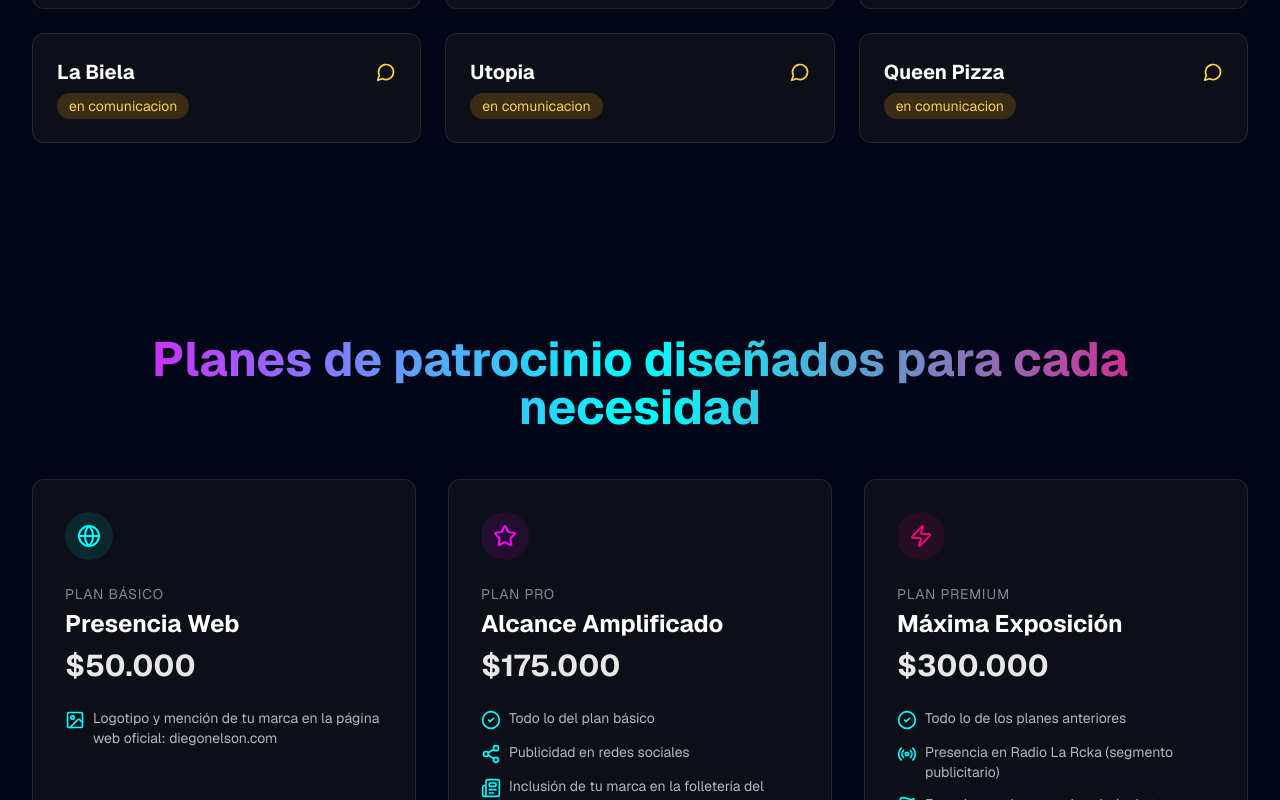
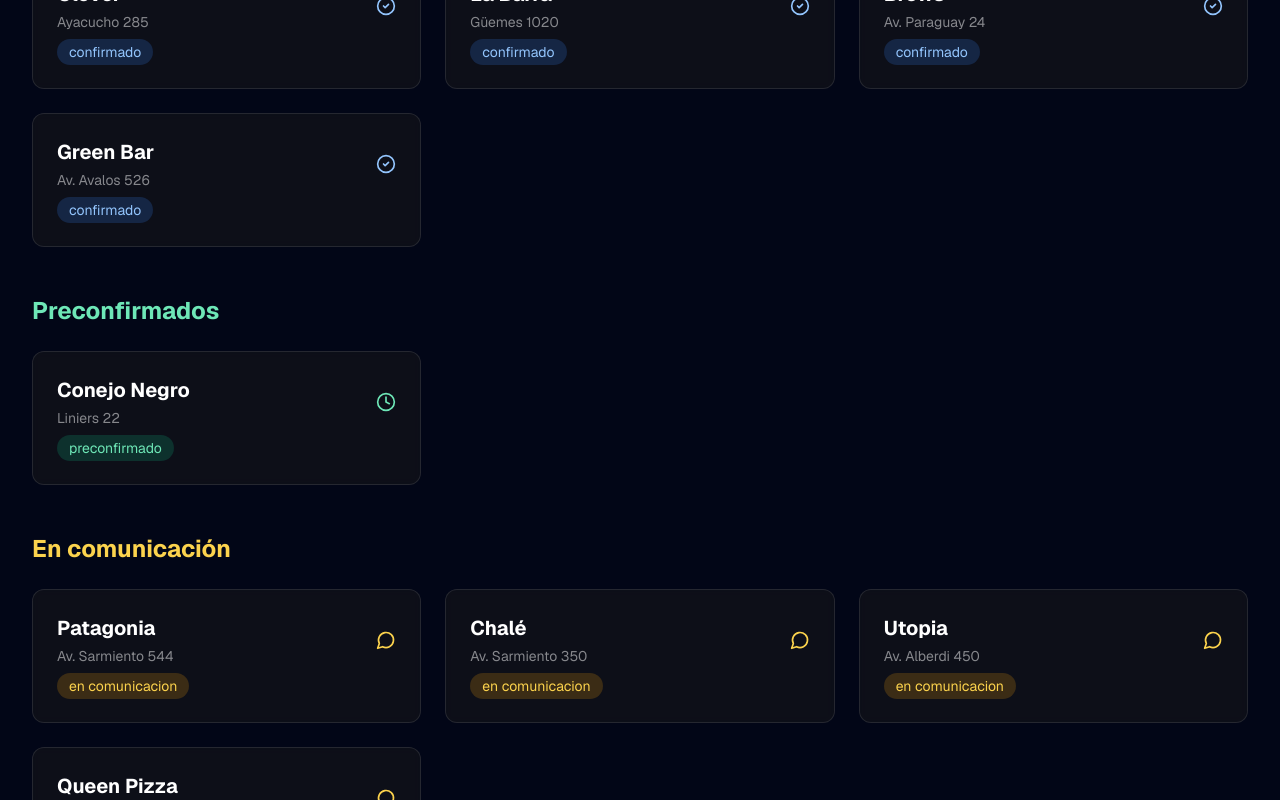
Before and after one commit to nelsondiego/diegonelson-live-sessions, a Next.js app: page /sponsors in a window 1280 px wide. Shown: the part 1240-2040 px from the top of the page. Built offline with nearby package versions, Linux system fonts and the light colour scheme.

Commit message:
Refactor venues section with grouped status, added addresses, and improved layout

```diff
--- a/src/app/sponsors/page.tsx
+++ b/src/app/sponsors/page.tsx
@@ -1,5 +1,3 @@
-"use client";
-
 import Image from "next/image";
 import Link from "next/link";
 import { Mail, Phone, Globe, Star, Zap, Home, MessageCircle, Clock, CheckCircle2, Image as ImageIcon, Share2, Newspaper, Radio, Flag } from "lucide-react";
@@ -10,6 +8,7 @@ type VenueStatus = "en comunicacion" | "preconfirmado" | "confirmado";
 interface Venue {
   name: string;
   status: VenueStatus;
+  address: string;
 }
 
 const plans = [
@@ -89,26 +88,47 @@ const venues: Venue[] = [
   {
     name: "Conejo Negro",
     status: "preconfirmado",
+    address: "Liniers 22"
   },
   {
     name: "Clover",
-    status: "preconfirmado",
+    status: "confirmado",
+    address: "Ayacucho 285"
   },
   {
     name: "La Barra",
-    status: "preconfirmado",
+    status: "confirmado",
+    address: "Güemes 1020"
   },
   {
-    name: "La Biela",
+    name: "Brews",
+    status: "confirmado",
+    address: "Av. Paraguay 24"
+  },
+  {
+    name: "Green Bar",
+    status: "confirmado",
+    address: "Av. Avalos 526"
+  },
+  {
+    name: "Patagonia",
     status: "en comunicacion",
+    address: "Av. Sarmiento 544"
+  },
+  {
+    name: "Chalé",
+    status: "en comunicacion",
+    address: "Av. Sarmiento 350"
   },
   {
     name: "Utopia",
     status: "en comunicacion",
+    address: "Av. Alberdi 450"
   },
   {
     name: "Queen Pizza",
     status: "en comunicacion",
+    address: "Av. 9 de Julio 1500"
   },
 ];
 
@@ -196,37 +216,90 @@ export default function SponsorsPage() {
             Lista de bares y restaurantes participantes. Esta lista se irá actualizando conforme se confirmen nuevas locaciones.
           </p>
 
+          <div className="space-y-12">
+            {/* Confirmados */}
+            <div>
+              <h3 className="text-2xl font-bold mb-6 text-blue-300">Confirmados</h3>
               <div className="grid grid-cols-1 md:grid-cols-2 lg:grid-cols-3 gap-6">
-            {venues.map((venue, index) => (
+                {venues
+                  .filter(venue => venue.status === "confirmado")
+                  .map((venue, index) => (
                     <div
                       key={index}
                       className="bg-zinc-900/50 backdrop-blur-sm p-6 rounded-xl border border-white/10 hover:border-neon-cyan/50 transition-all duration-300 group"
                     >
                       <div className="flex items-center justify-between mb-2">
+                        <div>
                           <h3 className="text-xl font-bold text-white group-hover:text-neon-cyan transition-colors">
                             {venue.name}
                           </h3>
-                  {venue.status === "preconfirmado" && (
-                    <Clock className="w-5 h-5 text-emerald-300" />
-                  )}
-                  {venue.status === "confirmado" && (
+                          <p className="text-sm text-white/50 mt-1">{venue.address}</p>
+                        </div>
                         <CheckCircle2 className="w-5 h-5 text-blue-300" />
-                  )}
-                  {venue.status === "en comunicacion" && (
-                    <MessageCircle className="w-5 h-5 text-amber-300" />
-                  )}
                       </div>
-                <span className={`text-sm px-3 py-1 rounded-full ${
-                  venue.status === "preconfirmado"
-                    ? "bg-emerald-500/20 text-emerald-300"
-                    : venue.status === "confirmado"
-                    ? "bg-blue-500/20 text-blue-300"
-                    : "bg-amber-500/20 text-amber-300"
-                }`}>
+                      <span className="text-sm px-3 py-1 rounded-full bg-blue-500/20 text-blue-300">
                         {venue.status}
                       </span>
                     </div>
                   ))}
+              </div>
+            </div>
+
+            {/* Preconfirmados */}
+            <div>
+              <h3 className="text-2xl font-bold mb-6 text-emerald-300">Preconfirmados</h3>
+              <div className="grid grid-cols-1 md:grid-cols-2 lg:grid-cols-3 gap-6">
+                {venues
+                  .filter(venue => venue.status === "preconfirmado")
+                  .map((venue, index) => (
+                    <div
+                      key={index}
+                      className="bg-zinc-900/50 backdrop-blur-sm p-6 rounded-xl border border-white/10 hover:border-neon-cyan/50 transition-all duration-300 group"
+                    >
+                      <div className="flex items-center justify-between mb-2">
+                        <div>
+                          <h3 className="text-xl font-bold text-white group-hover:text-neon-cyan transition-colors">
+                            {venue.name}
+                          </h3>
+                          <p className="text-sm text-white/50 mt-1">{venue.address}</p>
+                        </div>
+                        <Clock className="w-5 h-5 text-emerald-300" />
+                      </div>
+                      <span className="text-sm px-3 py-1 rounded-full bg-emerald-500/20 text-emerald-300">
+                        {venue.status}
+                      </span>
+                    </div>
+                  ))}
+              </div>
+            </div>
+
+            {/* En comunicación */}
+            <div>
+              <h3 className="text-2xl font-bold mb-6 text-amber-300">En comunicación</h3>
+              <div className="grid grid-cols-1 md:grid-cols-2 lg:grid-cols-3 gap-6">
+                {venues
+                  .filter(venue => venue.status === "en comunicacion")
+                  .map((venue, index) => (
+                    <div
+                      key={index}
+                      className="bg-zinc-900/50 backdrop-blur-sm p-6 rounded-xl border border-white/10 hover:border-neon-cyan/50 transition-all duration-300 group"
+                    >
+                      <div className="flex items-center justify-between mb-2">
+                        <div>
+                          <h3 className="text-xl font-bold text-white group-hover:text-neon-cyan transition-colors">
+                            {venue.name}
+                          </h3>
+                          <p className="text-sm text-white/50 mt-1">{venue.address}</p>
+                        </div>
+                        <MessageCircle className="w-5 h-5 text-amber-300" />
+                      </div>
+                      <span className="text-sm px-3 py-1 rounded-full bg-amber-500/20 text-amber-300">
+                        {venue.status}
+                      </span>
+                    </div>
+                  ))}
+              </div>
+            </div>
           </div>
         </div>
       </section>
```
Lines whose indentation alone changed are shown as unchanged.
